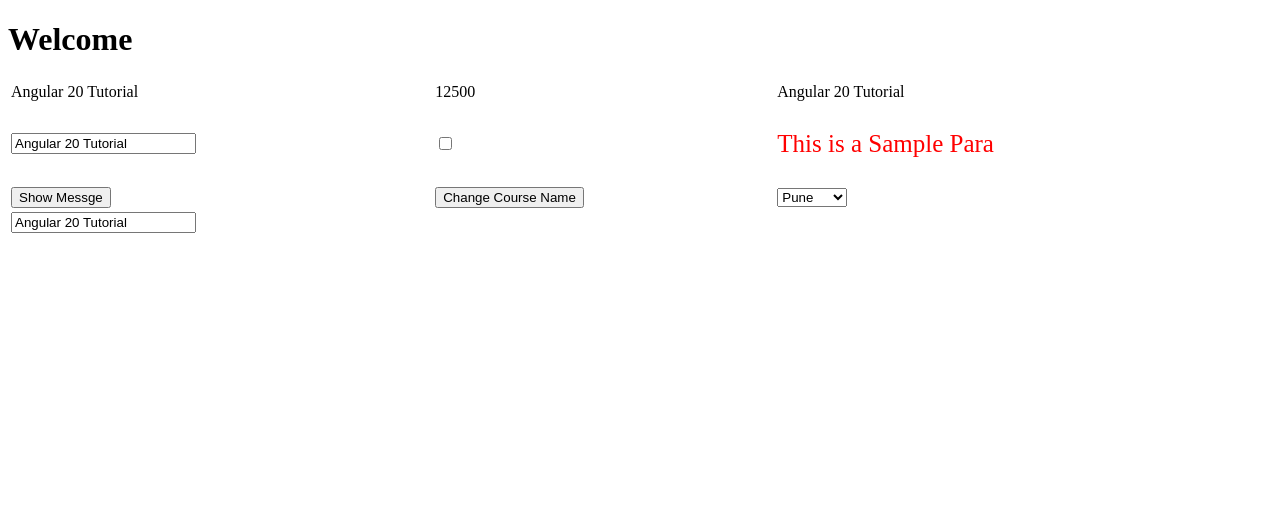
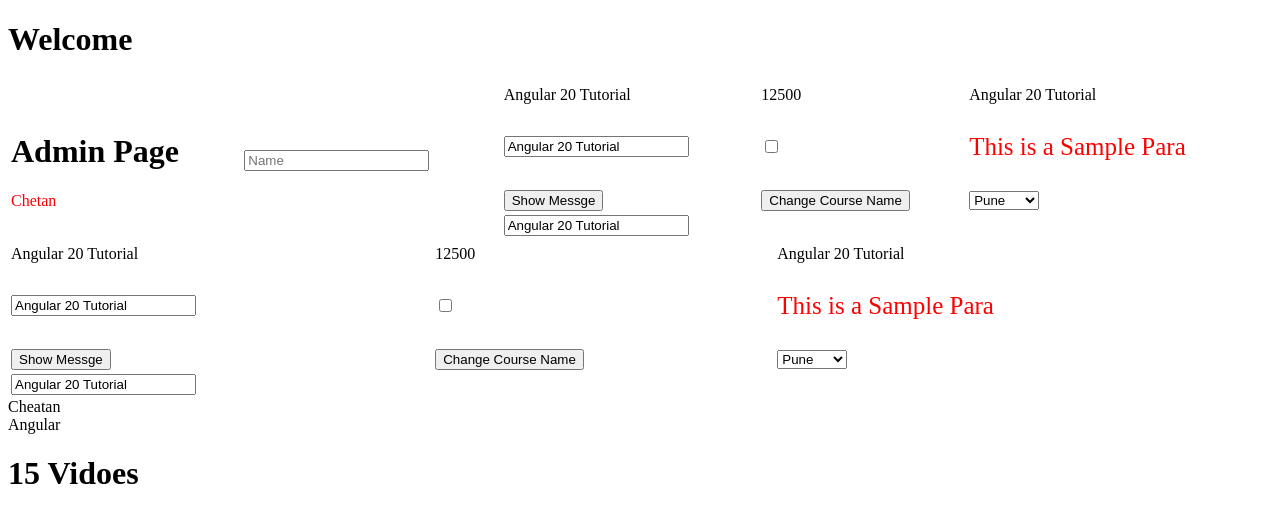
Before and after one commit to Zanna-dev/angular-v20-tutorial-01, an Angular app: page / in a window 1280 px wide. Shown: the top 522 px of the page. Built offline with nearby package versions, Linux system fonts and the light colour scheme.

Commit message:
Create Signals in Angular 20

```diff
--- a/src/app/app.html
+++ b/src/app/app.html
@@ -1,6 +1,6 @@
 <h1>Welcome</h1>
 
-<!-- <table style="width: 100%;">
+<table style="width: 100%;">
     <tr>
         <td>
             <app-admin></app-admin>
@@ -12,9 +12,9 @@
             <app-data-binding></app-data-binding>
         </td>
     </tr>
-</table> -->
+</table>
 
 <app-data-binding></app-data-binding>
-
+<app-signal-ex> </app-signal-ex>
 
 <router-outlet />
--- a/src/app/app.ts
+++ b/src/app/app.ts
@@ -3,10 +3,11 @@
 import { Admin } from './components/admin/admin';
 import { User } from './components/user/user';
 import { DataBinding } from './components/data-binding/data-binding';
+import { SignalEx } from './components/signal-ex/signal-ex';
 
 @Component({
   selector: 'app-root',
-  imports: [RouterOutlet, Admin, User, DataBinding],
+  imports: [RouterOutlet, Admin, User, DataBinding, SignalEx],
   templateUrl: './app.html',
   styleUrl: './app.css'
 })
--- /dev/null
+++ b/src/app/components/signal-ex/signal-ex.html
@@ -0,0 +1,9 @@
+<span>{{firstName}}</span>
+
+<br>
+
+<span>{{courseName()}}</span>
+
+<br>
+
+<h1>{{courseDuration()}}</h1>
--- /dev/null
+++ b/src/app/components/signal-ex/signal-ex.ts
@@ -0,0 +1,35 @@
+import { Component, computed, signal } from '@angular/core';
+
+@Component({
+  selector: 'app-signal-ex',
+  imports: [],
+  templateUrl: './signal-ex.html',
+  styleUrl: './signal-ex.css',
+})
+export class SignalEx {
+
+  firstName: string = "Cheatan";
+
+  productName = "Moto"
+
+  courseName = signal<string>('Angular');
+
+  courseDuration = signal("15 Vidoes")
+
+  courseDetails = computed(() => this.courseName() + "-" + this.courseDuration)
+
+  construction() {
+    this.firstName = "Rahul";
+    console.log(this.firstName);
+
+    console.log(this.courseName());
+
+    setTimeout(() => {
+      this.courseName.set("React")
+    }, 5000);
+
+    // this.courseName.set("React")
+    console.log(this.courseName());
+  }
+
+}
```
Also changed, not shown: src/app/components/signal-ex/signal-ex.css (added), 1 other file (tests, documents, lock files or other folders).
